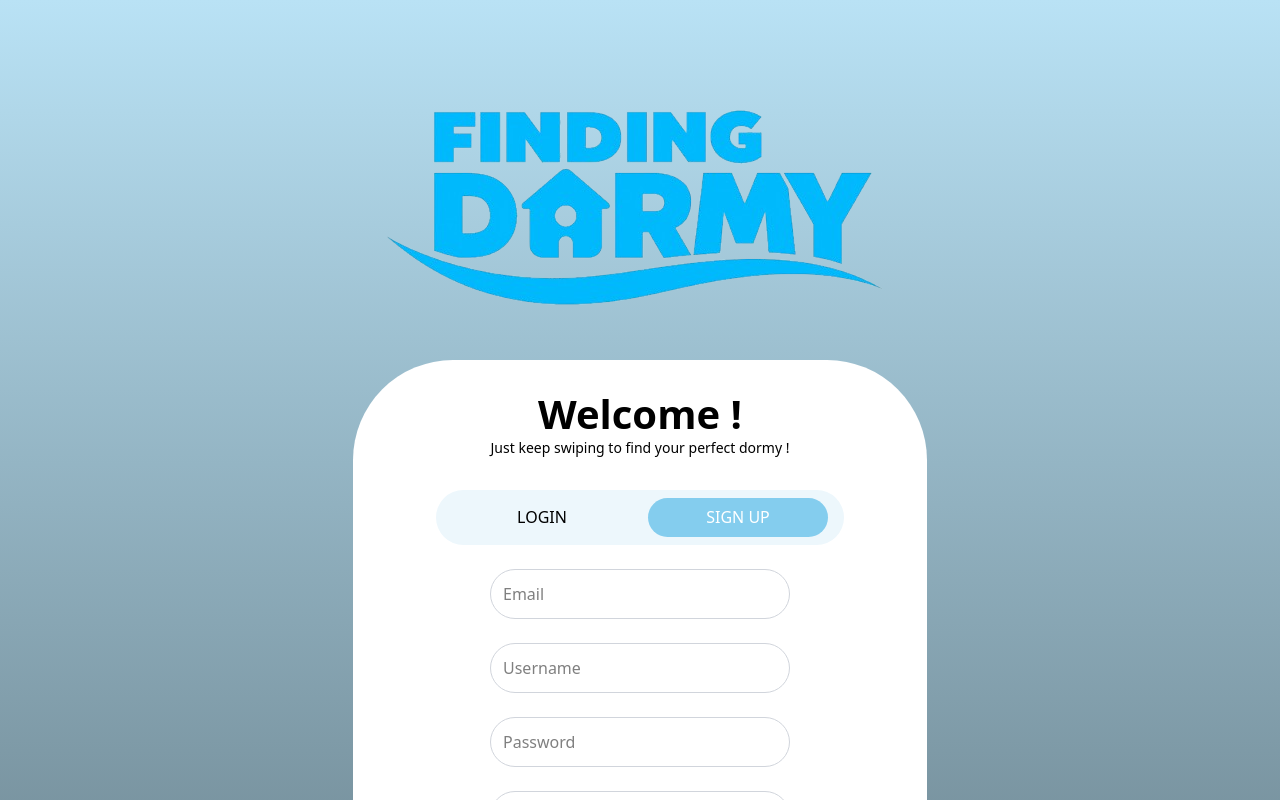
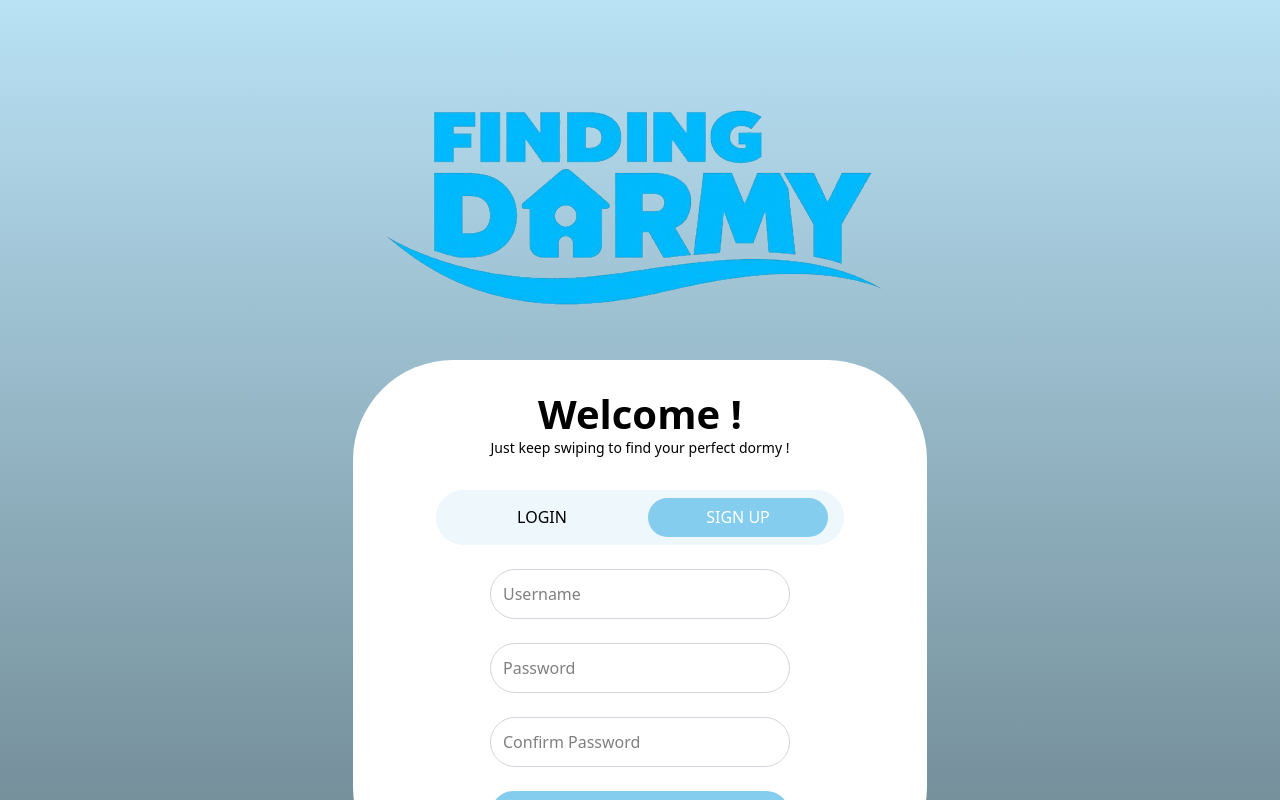
Before and after one commit to DareDevilLuc/FindingDormy, a Vue app in the folder frontend/: page /auth/signup in a window 1280 px wide. Shown: the top 800 px of the page. Built offline with nearby package versions, Linux system fonts and the light colour scheme.

Commit message:
Remove email input field from SignupForm component

```diff
--- a/frontend/src/components/auth/SignupForm.vue
+++ b/frontend/src/components/auth/SignupForm.vue
@@ -24,12 +24,6 @@ const handleSignup = () => {
 
 <template>
   <div class="flex flex-col items-center mt-6 space-y-6">
-    <input
-      v-model="email"
-      type="email"
-      placeholder="Email"
-      class="w-[300px] p-3 border border-gray-300 rounded-full focus:outline-none focus:ring-2 focus:ring-[#84CDEE]"
-    />
 
     <input
       v-model="username"
```
